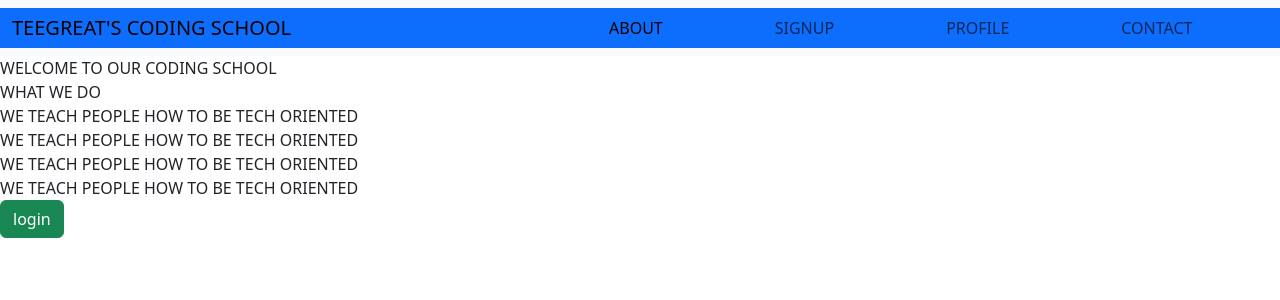
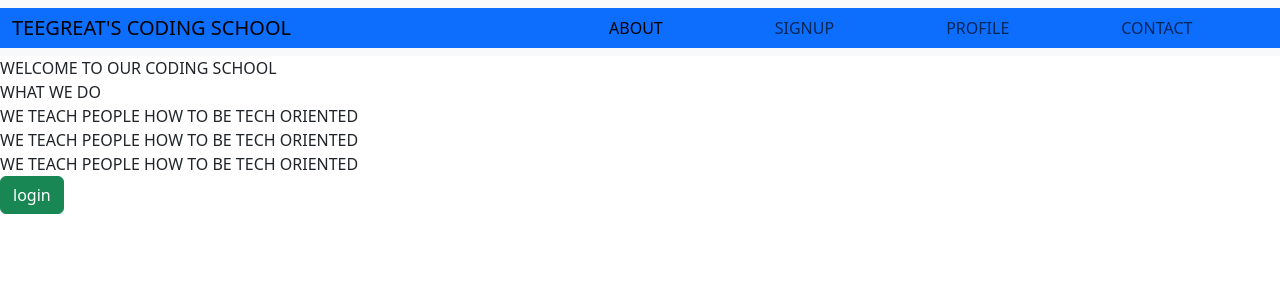
Before and after one commit to Tgreatltd/coding-school, a React (Create React App) app: page / in a window 1280 px wide. Shown: the top 300 px of the page. Built offline with nearby package versions, Linux system fonts and the light colour scheme.

Commit message:
new commit

```diff
--- a/src/school/Home.jsx
+++ b/src/school/Home.jsx
@@ -16,7 +16,6 @@ const Home = () => {
     <div>WE TEACH PEOPLE HOW TO BE TECH ORIENTED</div>
     <div>WE TEACH PEOPLE HOW TO BE TECH ORIENTED</div>
     <div>WE TEACH PEOPLE HOW TO BE TECH ORIENTED</div>
-    <div>WE TEACH PEOPLE HOW TO BE TECH ORIENTED</div>
     <button className='btn btn-success'>login</button>
 
     </div>
```
